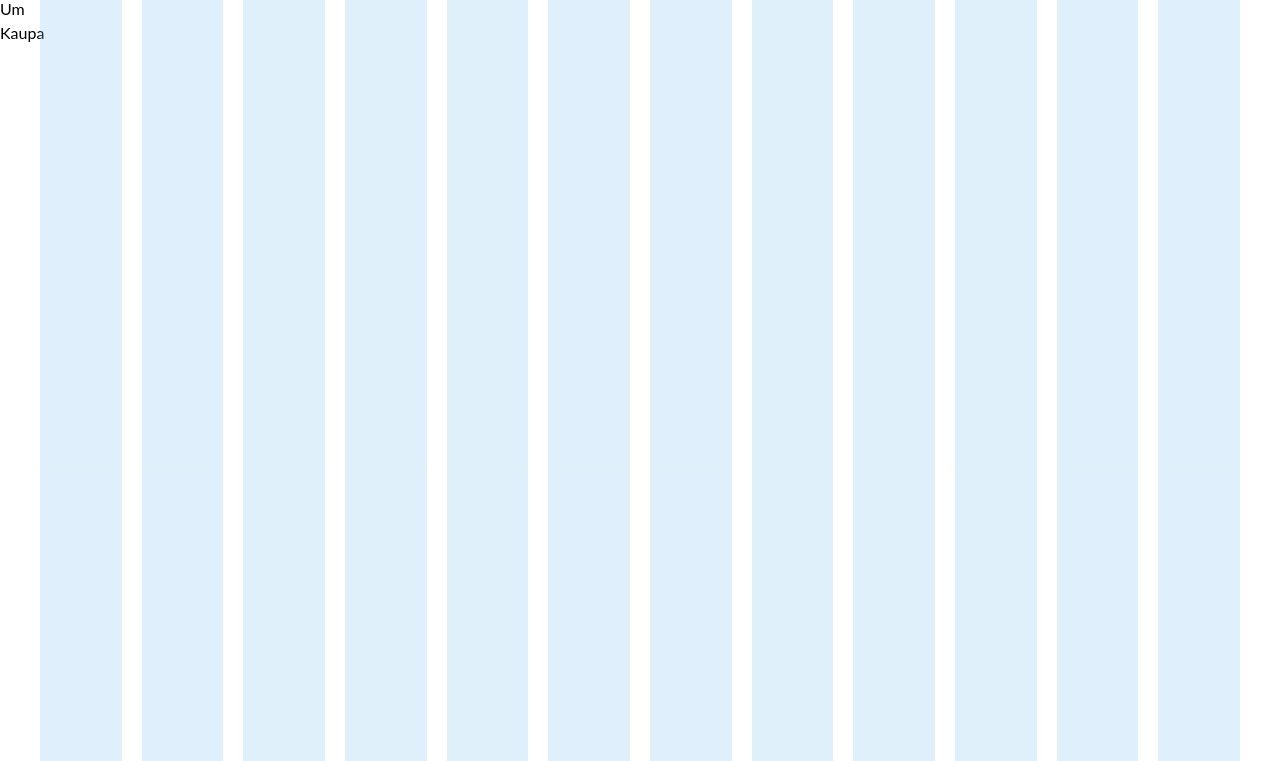
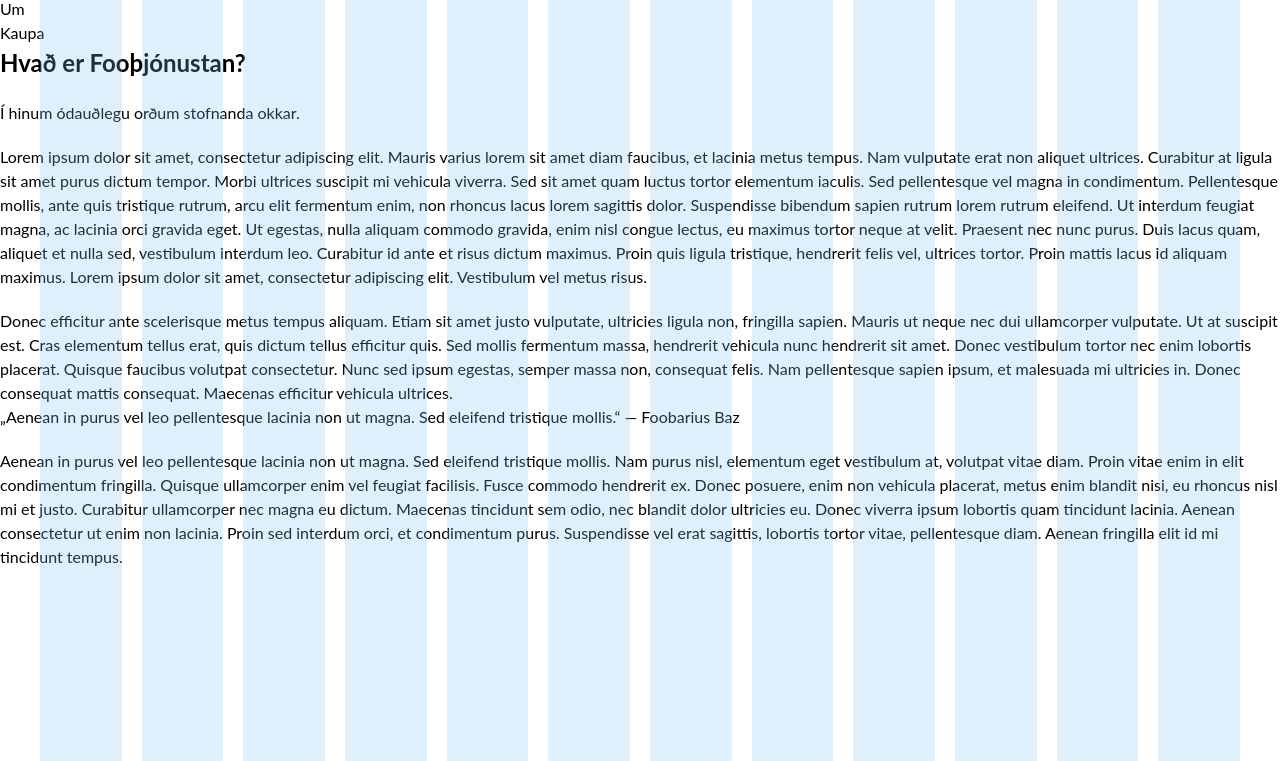
Before and after one commit to dezimba/Stortverkefni1, a plain HTML site: page um.html in a window 1280 px wide. Shown: the part 39-800 px from the top of the page. Drawn offline with nearby package versions, Linux system fonts and the light colour scheme; files that its build step writes are made by us from their sources.

Commit message:
Reyndi við um.html þarf að laga grid... texti kominn

```diff
--- a/um.html
+++ b/um.html
@@ -15,5 +15,68 @@
         <li>Kaupa</li>
       </ul>
     </nav>
+    <section>
+      <div class="row">
+        <h2 class="col col-12">Hvað er Fooþjónustan?</h2>
+      </div>
+      <div class="row">
+        <p class="col col-12">Í hinum ódauðlegu orðum stofnanda okkar.</p>
+      </div>
+      <div class="row">
+        <p class="col col-12">Lorem ipsum dolor sit amet, consectetur adipiscing elit.
+          Mauris varius lorem sit amet diam faucibus, et lacinia metus tempus. Nam
+          vulputate erat non aliquet ultrices. Curabitur at ligula sit amet purus
+          dictum tempor. Morbi ultrices suscipit mi vehicula viverra. Sed sit amet
+          quam luctus tortor elementum iaculis. Sed pellentesque vel magna in
+          condimentum. Pellentesque mollis, ante quis tristique rutrum, arcu elit
+          fermentum enim, non rhoncus lacus lorem sagittis dolor. Suspendisse
+          bibendum sapien rutrum lorem rutrum eleifend. Ut interdum feugiat magna,
+          ac lacinia orci gravida eget. Ut egestas, nulla aliquam commodo gravida,
+          enim nisl congue lectus, eu maximus tortor neque at velit. Praesent nec
+          nunc purus. Duis lacus quam, aliquet et nulla sed, vestibulum interdum
+          leo. Curabitur id ante et risus dictum maximus. Proin quis ligula tristique,
+          hendrerit felis vel, ultrices tortor. Proin mattis lacus id aliquam maximus.
+          Lorem ipsum dolor sit amet, consectetur adipiscing elit. Vestibulum vel
+          metus risus.
+        </p>
+      </div>
+      <div class="row">
+        <div class="col col-6">
+          <p>
+            Donec efficitur ante scelerisque metus tempus aliquam. Etiam sit amet
+            justo vulputate, ultricies ligula non, fringilla sapien. Mauris ut
+            neque nec dui ullamcorper vulputate. Ut at suscipit est. Cras elementum
+            tellus erat, quis dictum tellus efficitur quis. Sed mollis fermentum
+            massa, hendrerit vehicula nunc hendrerit sit amet. Donec vestibulum
+            tortor nec enim lobortis placerat. Quisque faucibus volutpat consectetur.
+            Nunc sed ipsum egestas, semper massa non, consequat felis. Nam
+            pellentesque sapien ipsum, et malesuada mi ultricies in. Donec consequat
+            mattis consequat. Maecenas efficitur vehicula ultrices.
+          </p>
+        </div>
+        <div class="col col-6">
+          <blockquote>
+            „Aenean in purus vel leo pellentesque lacinia non ut magna. Sed eleifend
+            tristique mollis.“
+            — Foobarius Baz
+          </blockquote>
+        </div>
+      </div>
+      <div class="row">
+        <p class="col col-12">
+          Aenean in purus vel leo pellentesque lacinia non ut magna. Sed
+          eleifend tristique mollis. Nam purus nisl, elementum eget vestibulum at,
+          volutpat vitae diam. Proin vitae enim in elit condimentum fringilla.
+          Quisque ullamcorper enim vel feugiat facilisis. Fusce commodo hendrerit
+          ex. Donec posuere, enim non vehicula placerat, metus enim blandit nisi,
+          eu rhoncus nisl mi et justo. Curabitur ullamcorper nec magna eu dictum.
+          Maecenas tincidunt sem odio, nec blandit dolor ultricies eu. Donec viverra
+          ipsum lobortis quam tincidunt lacinia. Aenean consectetur ut enim non
+          lacinia. Proin sed interdum orci, et condimentum purus. Suspendisse vel
+          erat sagittis, lobortis tortor vitae, pellentesque diam. Aenean fringilla
+          elit id mi tincidunt tempus.
+        <p>
+      </div>
+    </section>
   </body>
 </html>
```
Also changed, not shown: index.html (+1 -1 lines).
